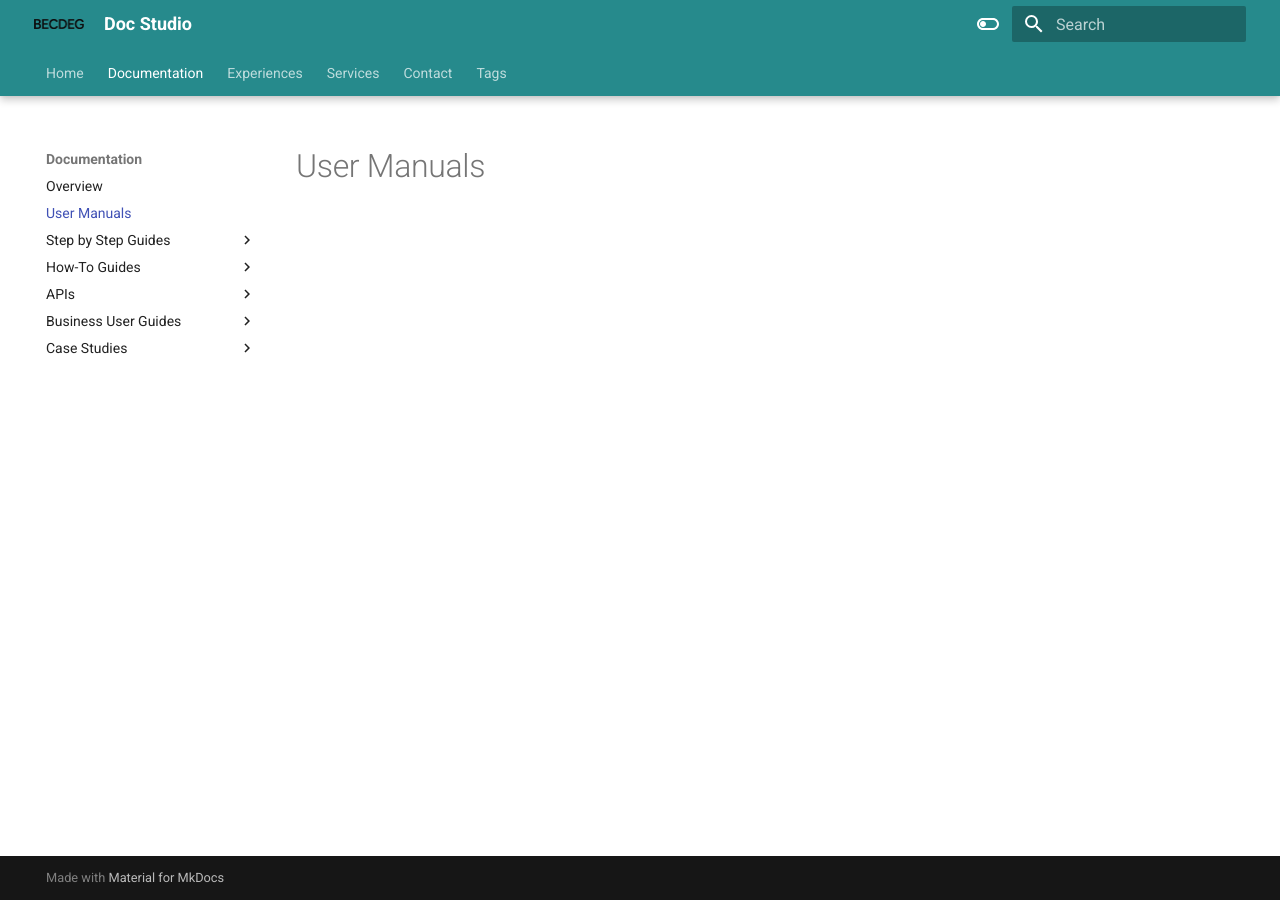
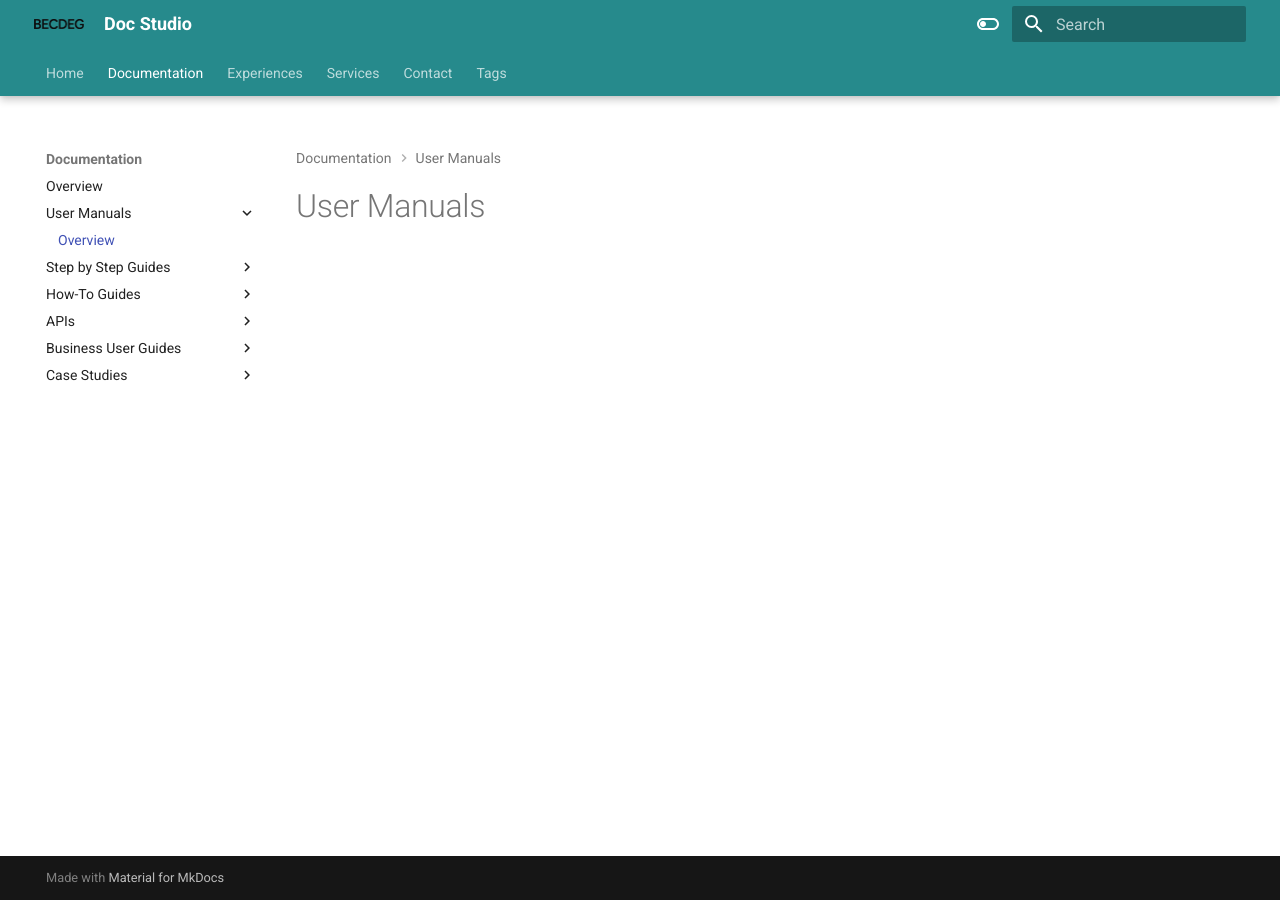
Before and after one commit to harshkanth/Becdeg-docs, an MkDocs documentation site: the page built from docs/user_manuals_overview.md, in a window 1280 px wide. Built offline with MkDocs 1.6.1 and Material for MkDocs 9.7.7, drawn with Linux system fonts in a browser that asks for light colours.

Commit message:
new updates

```diff
--- a/mkdocs.yml
+++ b/mkdocs.yml
@@ -48,7 +48,8 @@ nav:
       - Why BECDEG?: whybecdeg.md
   - Documentation:
       - Overview: Documentation_overview.md
-      - User Manuals: user-manuals.md
+      - User Manuals:
+          - Overview: user_manuals_overview.md
       - Step by Step Guides:
           - Overview: step-by-step-guide-overview.md
           - Download and Install MS Teams Application: download_and_install_msteams.md
@@ -73,3 +74,6 @@ markdown_extensions:
   - admonition
   - pymdownx.details
   - pymdownx.superfences
+  - pymdownx.emoji:
+      emoji_index: !!python/name:material.extensions.emoji.twemoji
+      emoji_generator: !!python/name:material.extensions.emoji.to_svg
```
Also changed, not shown: docs/index.md (+3 -3 lines), docs/image-1.png (added), docs/image.png (added), docs/user_manuals_overview.md (renamed from docs/user-manuals.md).
